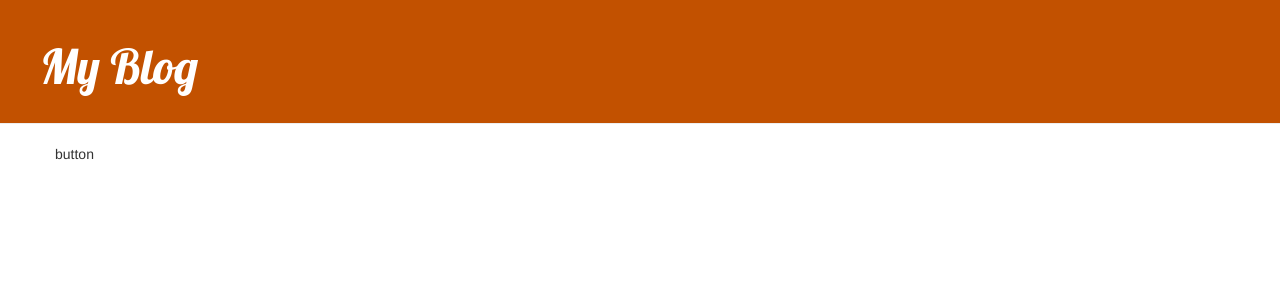
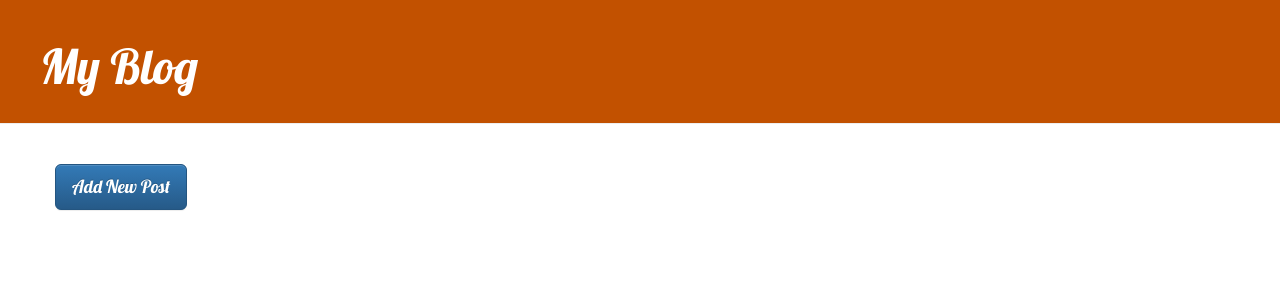
Before and after one commit to Carole-Ouedraogo/django-admin, a Django app: page /blog/ in a window 1280 px wide. Shown: the top 300 px of the page. Run offline with Django 3.2, Linux system fonts and the light colour scheme; data that the repository does not hold is empty; some libraries are stand-ins or nearby versions.

Commit message:
New-Post Button added

```diff
--- a/blog/templates/blog/post_list.html
+++ b/blog/templates/blog/post_list.html
@@ -11,6 +11,13 @@
   <p>{{ post.text|linebreaksbr }}</p>
 </div>
 {% endfor %}
- button
+
+<!-- Created a button to redirect to the create-new-post page -->
+
+<div >
+<h2>
+<a href="{% url 'create_post' %}" class="btn btn-primary btn-lg" role="button">Add New Post</a>
+</h2>
+</div>
 
 {% endblock %}
--- a/blog/urls.py
+++ b/blog/urls.py
@@ -7,4 +7,5 @@ urlpatterns = [
     path('new', views.new_post, name='new_post'),
     path('<int:post_id>/edit', views.edit_post, name='edit_post'),
     path('<int:post_id>/delete', views.delete_post, name='delete_post'),
+    path('new', views.create_post, name='create_post'),
 ]
--- a/blog/views.py
+++ b/blog/views.py
@@ -49,3 +49,8 @@ def delete_post(request, post_id):
     post = Post.objects.get(id=post_id)
     post.delete()
     return redirect('post_list')
+
+
+def create_post(request):
+    form = PostForm()
+    return render(request, 'blog/post_form.html', {'form': form, 'type_of_request': 'New'})
```
Also changed, not shown: blog/forms.py (line endings or trailing spaces).
